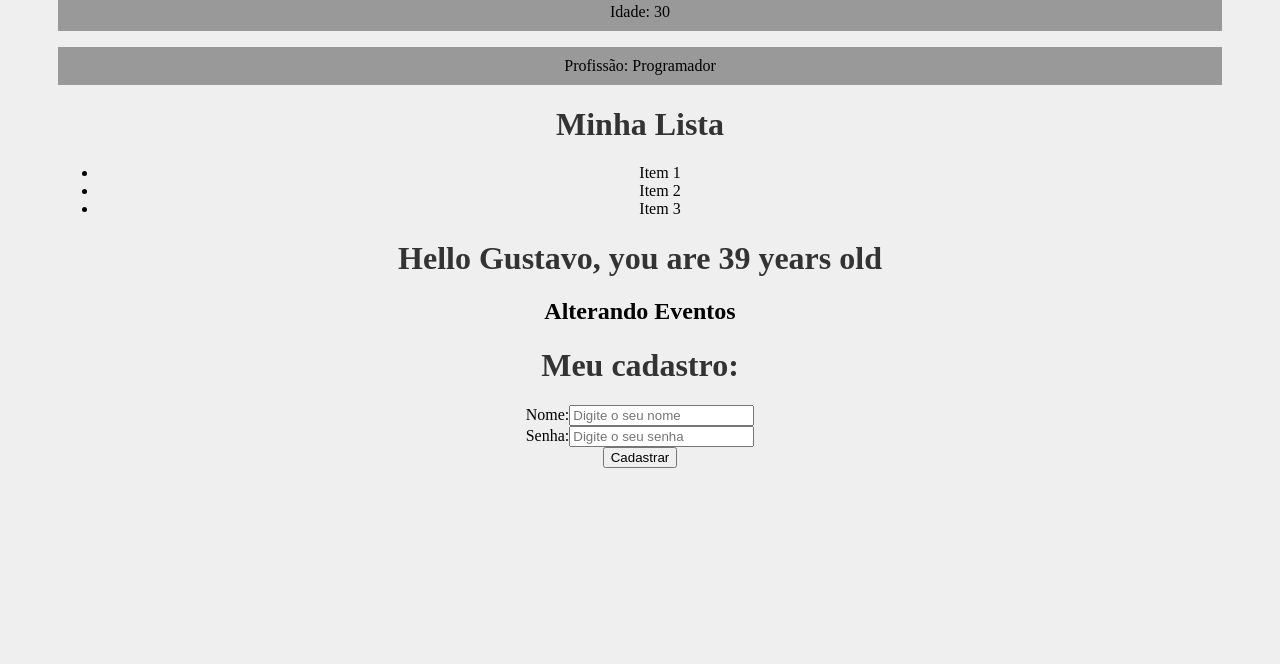
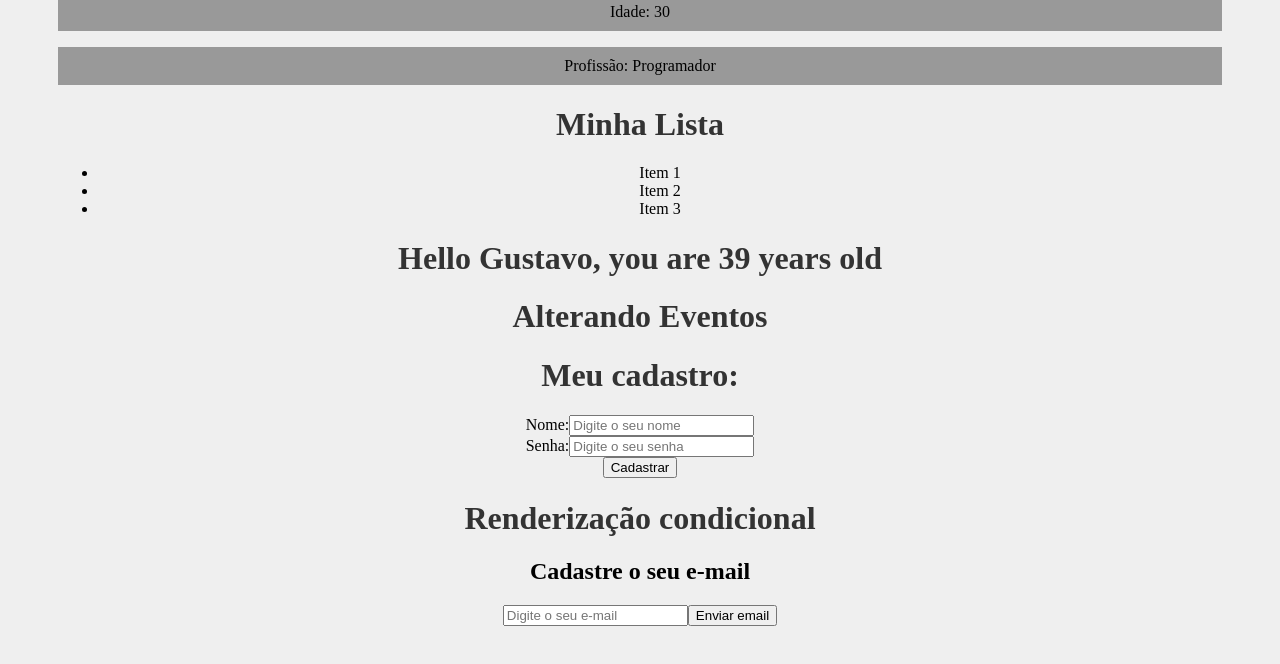
Before and after one commit to gustavogregorio1986/projeto-react-app, a React (Create React App) app: page / in a window 1280 px wide. Shown: the part 1411-2075 px from the top of the page. Built offline with nearby package versions, Linux system fonts and the light colour scheme.

Commit message:
Desenvolver o state com uma lista

```diff
--- a/src/App.js
+++ b/src/App.js
@@ -7,6 +7,7 @@
 import SayMyName from './components/SayMyName';
 import Greeting from './components/Greeting';
 import Form from './components/Form';
+import Condicional from './components/Condicional';
 
 function App() {
    const name = 'Matheus'
@@ -42,8 +43,10 @@
             />
        <List />
        <Greeting name="Gustavo" age={39} />
-       <h2>Alterando Eventos</h2>
+       <h1>Alterando Eventos</h1>
        <Form />
+       <h1>Renderização condicional</h1>
+       <Condicional />
     </div>
   );
 }
--- /dev/null
+++ b/src/components/Condicional.js
@@ -0,0 +1,39 @@
+import React, { useState } from 'react';
+
+
+
+function Condicional(){
+
+const [email, setEmail] = useState()
+const [userEmail, setUserEmail] = useState()
+
+    function emailEmail(e){
+        e.preventDefault()
+        setUserEmail(email)
+    }
+
+    function limparEmail(){
+        setUserEmail('')
+    }
+
+    return (
+        <div>
+            <h2>Cadastre o seu e-mail</h2>
+            <form>
+                <input type="email" placeholder="Digite o seu e-mail" onChange={(e) => setEmail(e.target.value)} />
+                <button type="submit" onClick={emailEmail}>
+                  Enviar email
+                </button>
+                {userEmail && (
+                  <div>
+                    <p>O e-mail do usuário é: {userEmail}</p>
+                    <button onClick={limparEmail}>Limpar email</button>
+                  </div>
+                )}
+            </form>
+        </div>
+    )
+
+}
+
+export default Condicional;
```
